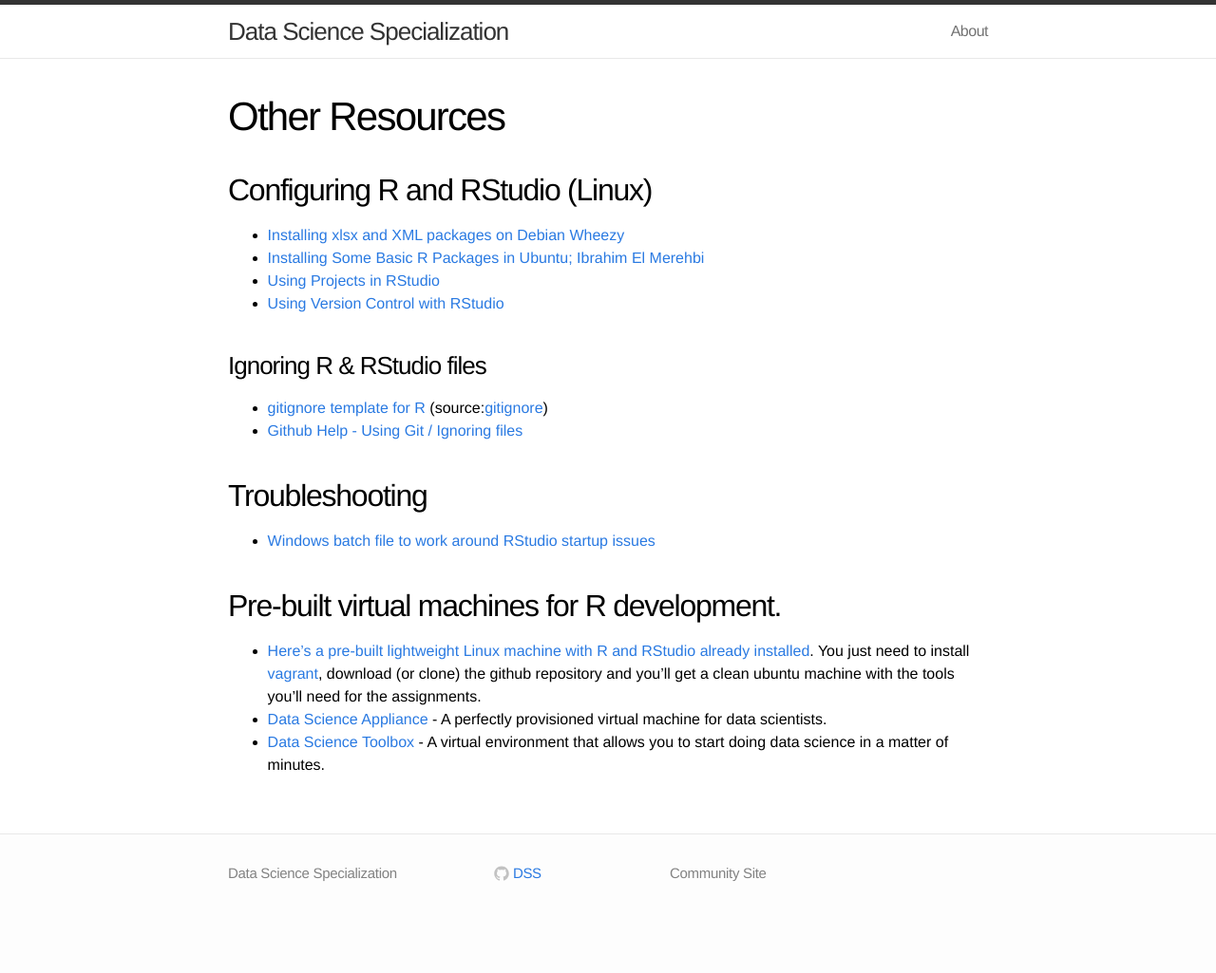
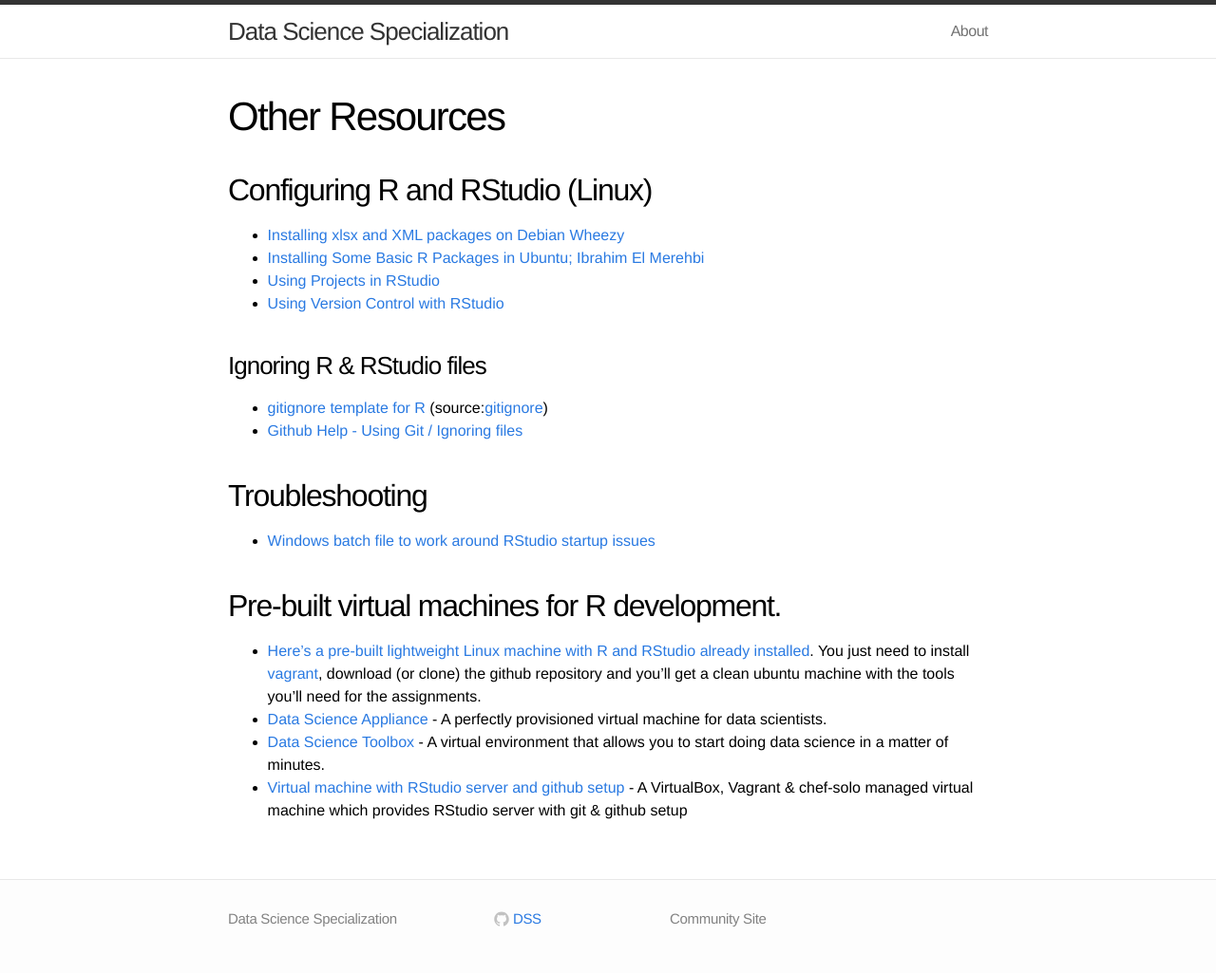
Before and after one commit to DataScienceSpecialization/DataScienceSpecialization.github.io, a Jekyll site: the page built from other.md, in a window 1280 px wide. Shown: the whole page at 95% size. Built offline with Jekyll 4.4.1, drawn with Linux system fonts in a browser that asks for light colours; before the commit the page ends 977 px from its top, so only the background shows below that.

Commit message:
Added Virtual machine with RStudio server and github setup in other resources section

```diff
--- a/other.md
+++ b/other.md
@@ -24,3 +24,5 @@
 - [Data Science Appliance](http://datascienceappliance.com/) - A perfectly provisioned virtual machine for data scientists.
 
 - [Data Science Toolbox](http://datasciencetoolbox.org/) - A virtual environment that allows you to start doing data science in a matter of minutes.
+
+- [Virtual machine with RStudio server and github setup](https://github.com/tboloo/vagrant-rstudio) - A VirtualBox, Vagrant & chef-solo managed virtual machine which provides RStudio server with git & github setup
```
